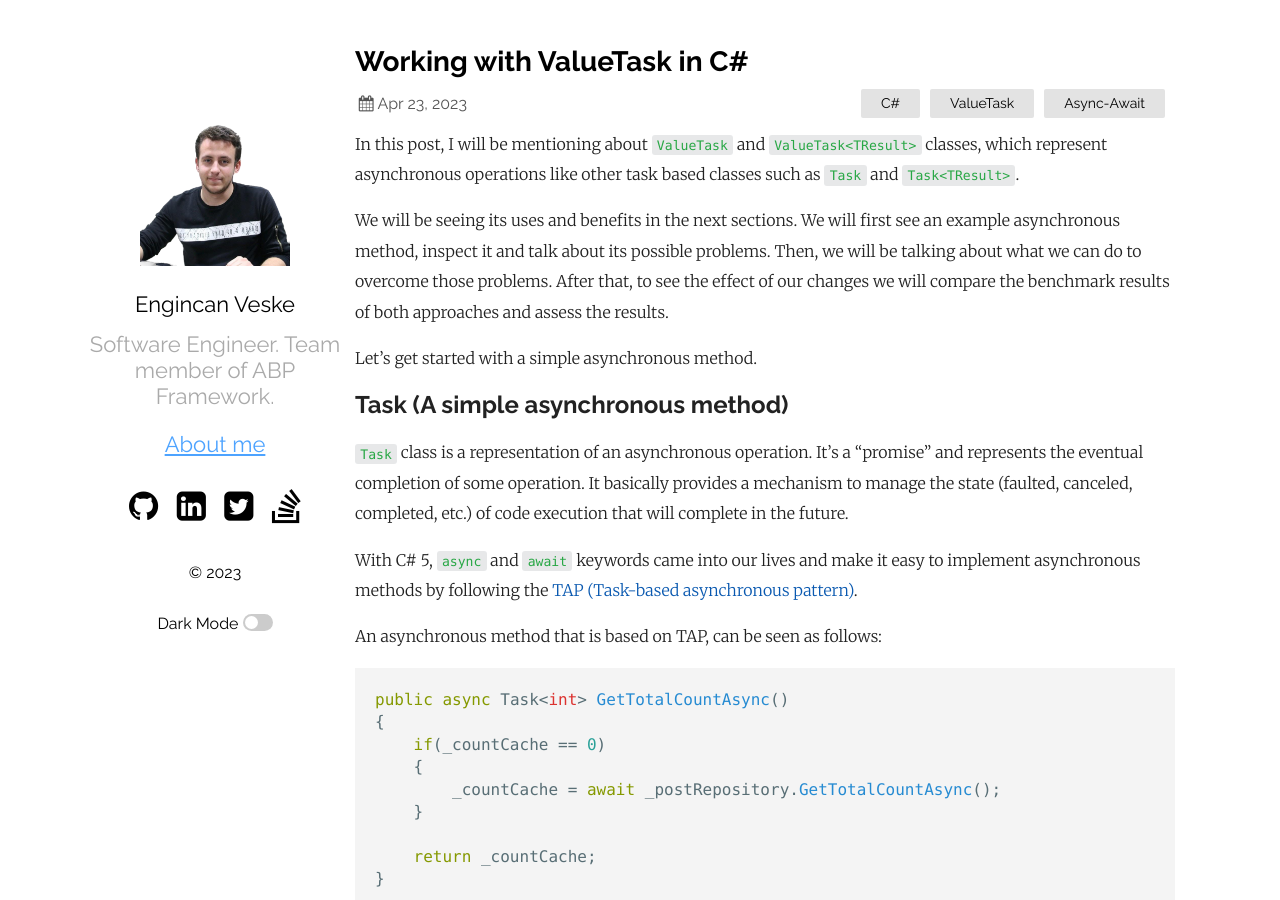
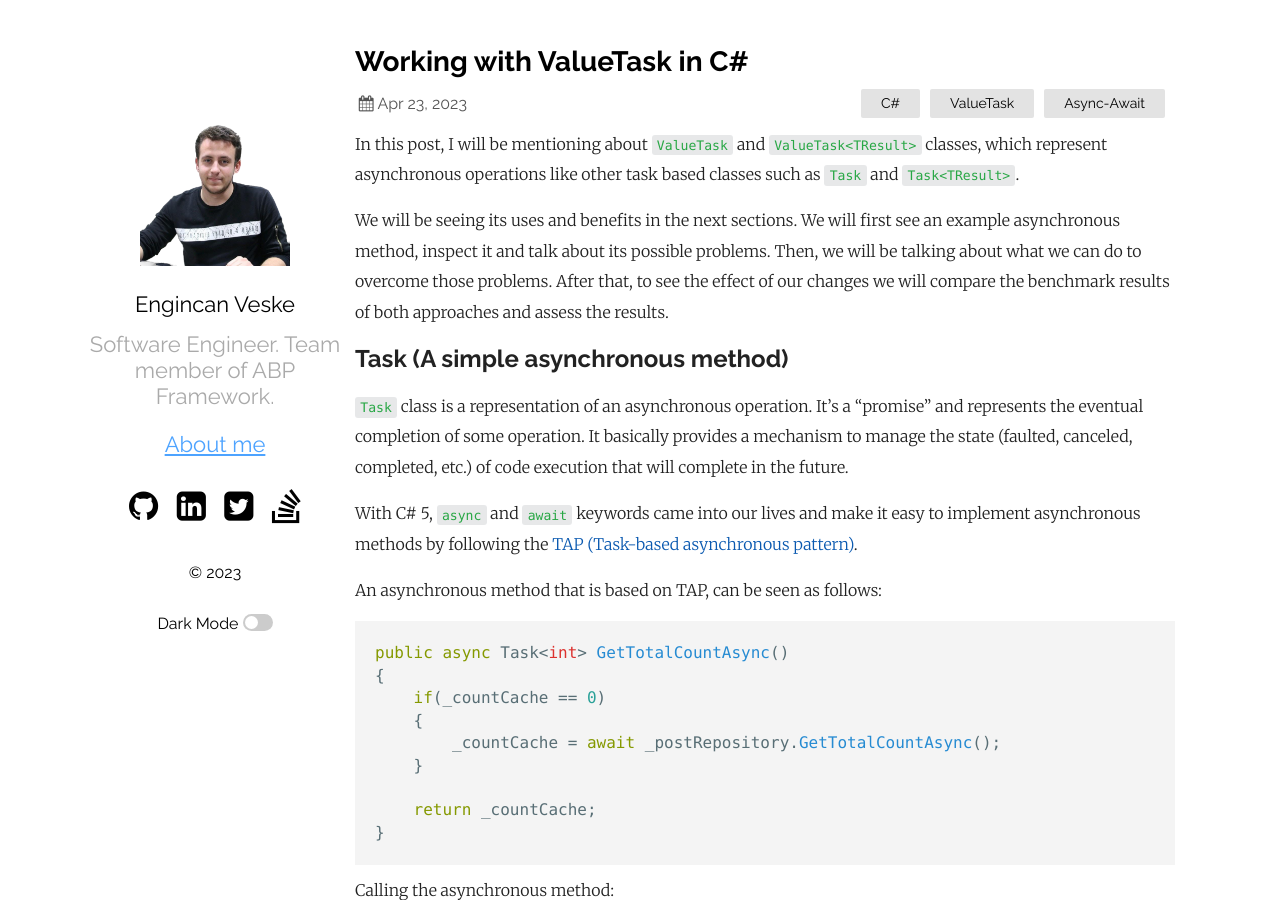
Before and after one commit to EngincanV/EngincanV.github.io, a Jekyll site: the page built from _posts/2023-04-23-working-with-value-task-in-csharp.md, in a window 1280 px wide and 900 px high. Built offline with Jekyll 4.4.1, drawn with Linux system fonts in a browser that asks for light colours; comment, search, counter and statistics services are not loaded.

Commit message:
Update 2023-04-23-working-with-value-task-in-csharp.md

```diff
--- a/_posts/2023-04-23-working-with-value-task-in-csharp.md
+++ b/_posts/2023-04-23-working-with-value-task-in-csharp.md
@@ -8,8 +8,6 @@ categories: C# ValueTask Async-Await
 In this post, I will be mentioning about `ValueTask` and `ValueTask<TResult>` classes, which represent asynchronous operations like other task based classes such as `Task` and `Task<TResult>`.
 
 We will be seeing its uses and benefits in the next sections. We will first see an example asynchronous method, inspect it and talk about its possible problems. Then, we will be talking about what we can do to overcome those problems. After that, to see the effect of our changes we will compare the benchmark results of both approaches and assess the results.
-
-Let's get started with a simple asynchronous method.
 
 ## Task (A simple asynchronous method)
 
```
